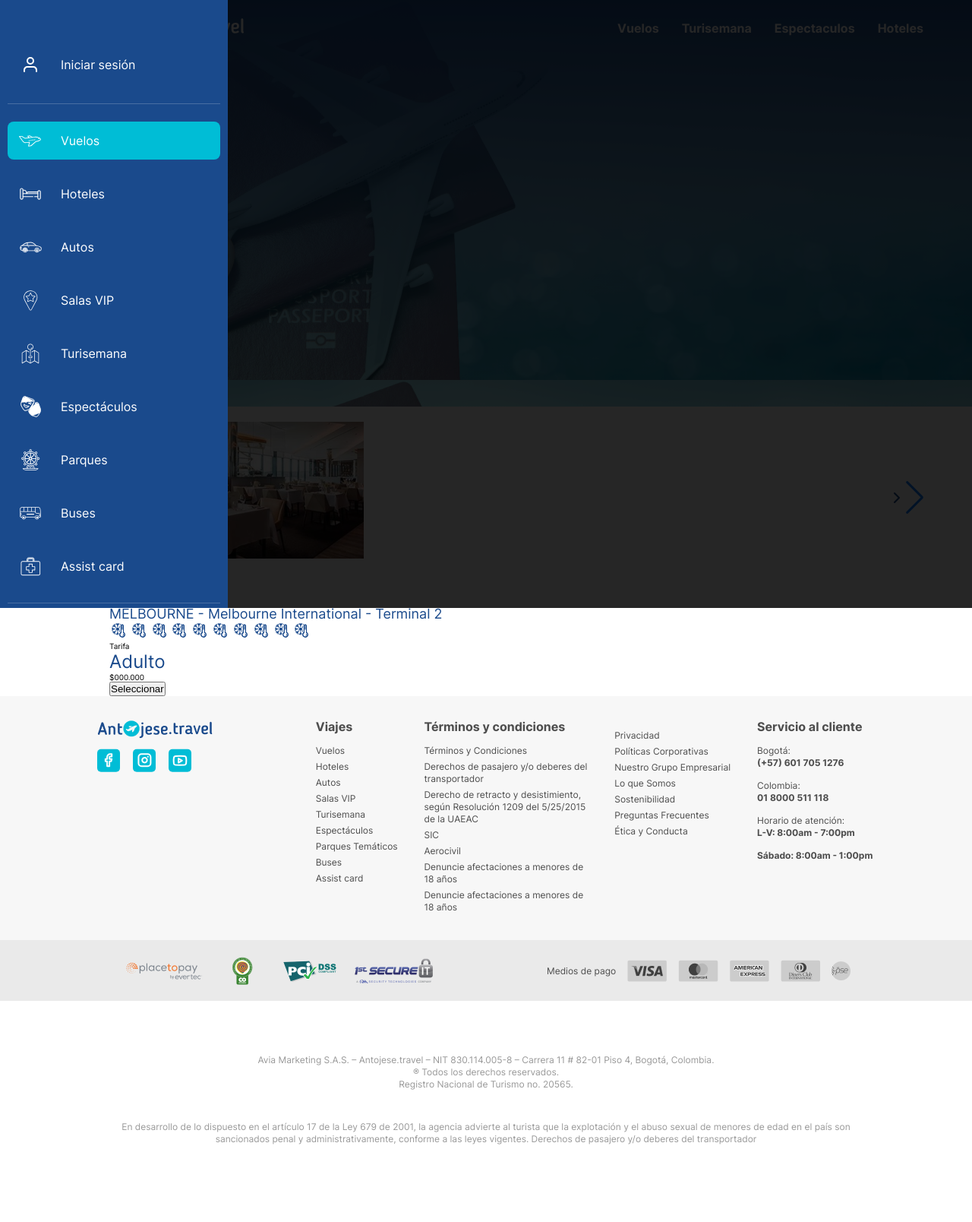
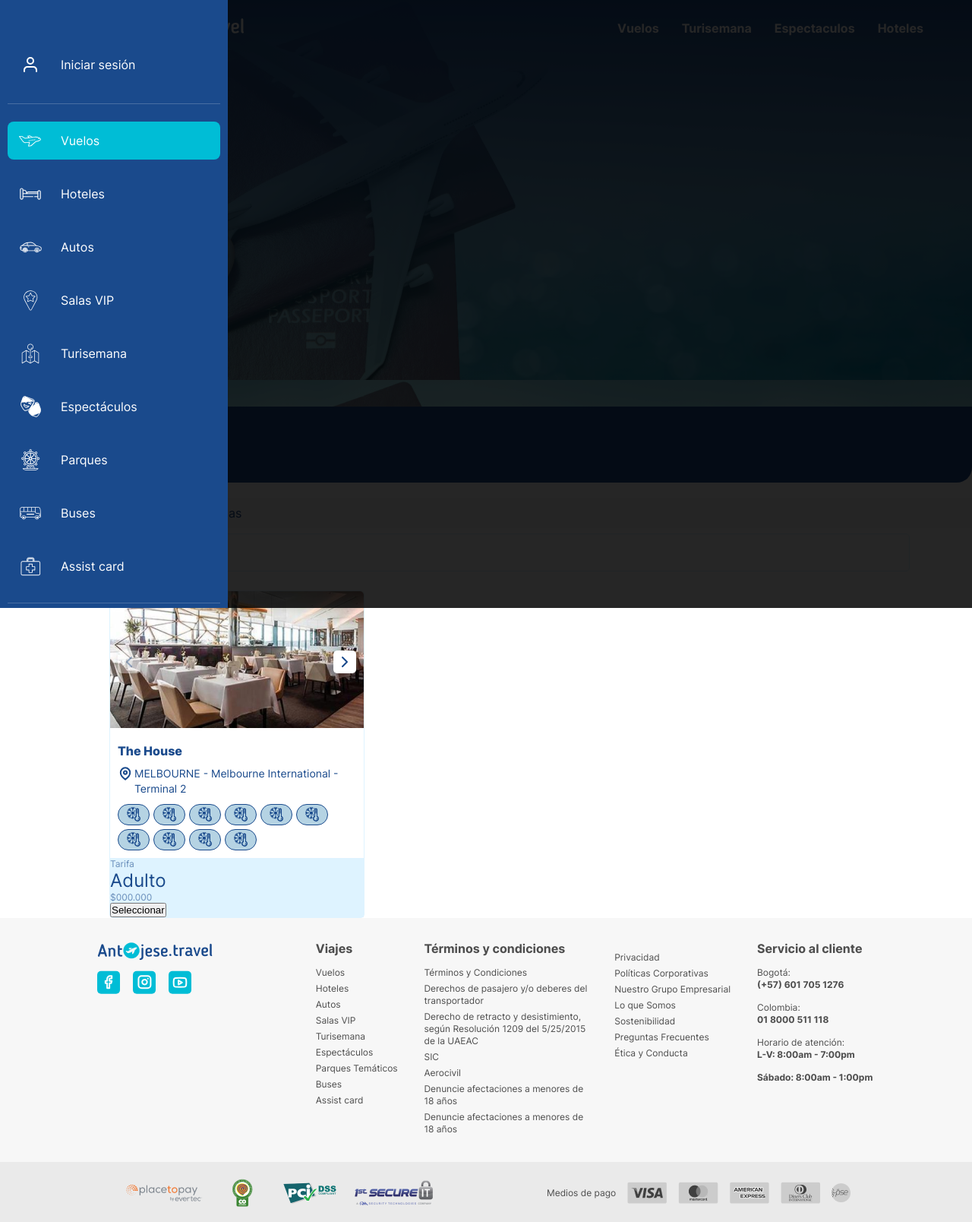
Before and after one commit to jhosuapp/antojese, a PHP site: page /page-vip-filter.php in a window 1280 px wide. Shown: the top 1608 px of the page at 76% size. Before the commit the page ends 1577 px from the top, so only its background shows below. Run offline with PHP 8.4, Linux system fonts and the light colour scheme.

Commit message:
common main

```diff
--- a/public_html/theme/150theme/css/main.css
+++ b/public_html/theme/150theme/css/main.css
@@ -709,6 +709,121 @@
     gap: 50px;
   }
 }
+.vip-search {
+  width: 100%;
+  height: 100px;
+  background: #1A4A8C;
+  border-radius: 0px 0px 20px 20px;
+}
+
+.vip-result {
+  padding: 7px 25px;
+  margin-top: 20px;
+  display: flex;
+  justify-content: flex-start;
+  align-items: center;
+  width: 100%;
+  height: 40px;
+  background: #F7F7F7;
+}
+
+.vip-select {
+  width: 100%;
+  padding: 0px 20px;
+  margin: 7px 0px 25px 0px;
+}
+.vip-select__cont {
+  width: 90%;
+  margin: 0px auto;
+  height: 50px;
+  border: 1px solid #DEF3FF;
+  border-radius: 5px;
+}
+
+.vip-salas {
+  width: 100%;
+}
+.vip-salas__cont--card {
+  width: 336px;
+  border: 1px solid #DEF3FF;
+  border-radius: 5px;
+}
+.vip-salas__cont--card .vipSwiper {
+  width: 100%;
+  border-radius: 5px;
+}
+.vip-salas__cont--card .vipSwiper__wrapper--slide {
+  width: 200px;
+  display: flex;
+  justify-content: center;
+  align-items: flex-start;
+}
+.vip-salas__cont--card .vipSwiper__wrapper--slide img {
+  -o-object-fit: cover;
+     object-fit: cover;
+}
+.vip-salas__cont--card .vipSwiper .vipSwiper-next,
+.vip-salas__cont--card .vipSwiper .vipSwiper-prev {
+  width: 30px;
+  height: 30px;
+  background: #fff;
+  box-shadow: 0px 3px 10px rgba(0, 0, 0, 0.3);
+  border-radius: 5px;
+}
+.vip-salas__cont--card .vipSwiper .vipSwiper-next:after,
+.vip-salas__cont--card .vipSwiper .vipSwiper-prev:after {
+  display: none;
+}
+.vip-salas__cont--card h5 {
+  margin-left: 10px;
+  font-weight: 800;
+  line-height: 20px;
+}
+.vip-salas__cont--card_location {
+  padding: 0px 0px 0px 10px;
+  margin-top: 10px;
+  display: flex;
+  justify-content: center;
+  align-items: flex-start;
+}
+.vip-salas__cont--card_location p {
+  font-weight: 500;
+  margin-left: 2px;
+  font-size: 1.4rem !important;
+  line-height: 20px;
+  color: #1A4A8C;
+}
+.vip-salas__cont--card_icons {
+  padding: 10px 10px;
+  width: 100%;
+  display: flex;
+  justify-content: flex-start;
+  align-items: center;
+  flex-wrap: wrap;
+  gap: 5px;
+}
+.vip-salas__cont--card_icons span {
+  display: flex;
+  justify-content: center;
+  align-items: center;
+  padding: 2px 9px;
+  width: 42px;
+  height: 28px;
+  background: #B5D3E3;
+  border: 1px solid #1A4A8C;
+  border-radius: 100px;
+}
+.vip-salas__cont--card_tarifas {
+  width: 100%;
+  background: #DEF3FF;
+}
+.vip-salas__cont--card_tarifas span {
+  font-weight: 400;
+  font-size: 1.2rem;
+  color: #1A4A8C;
+  opacity: 0.6;
+}
+
 .cars-search {
   width: 100%;
   height: 100px;
@@ -753,6 +868,9 @@
   font-weight: 500;
 }
 
+.cars-filter {
+  margin: 30px 0px;
+}
 .cars-filter .acordeon {
   background-color: #F7F7F7;
 }
@@ -765,6 +883,11 @@
 .cars-filter .acordeon .panel button {
   outline: inherit;
   border: none;
+  background-color: transparent;
+  transition: all 0.5s ease;
+}
+.cars-filter .acordeon .panel .rotate {
+  transform: rotate(180deg);
 }
 .cars-filter__left {
   display: flex;
@@ -785,6 +908,19 @@
   display: flex;
   justify-content: center;
   align-items: center;
+}
+.cars-filter__data .swiperCar .btn-next-car,
+.cars-filter__data .swiperCar .btn-prev-car {
+  width: 30px;
+  height: 30px;
+  padding: 10px;
+  background: #00BDD6;
+  box-shadow: 0px 4px 11px rgba(0, 0, 0, 0.2), 0px 1px 5px rgba(0, 0, 0, 0.25);
+  border-radius: 5px;
+}
+.cars-filter__data .swiperCar .btn-next-car::after,
+.cars-filter__data .swiperCar .btn-prev-car::after {
+  display: none;
 }
 .cars-filter .card-car {
   width: 95%;
@@ -856,6 +992,7 @@
   align-items: center;
 }
 .cars-filter .card-car__data--actions button:first-child {
+  cursor: pointer;
   padding: 10px 20px;
   background: #00BDD6;
   outline: none;
@@ -868,6 +1005,7 @@
   font-weight: 700;
 }
 .cars-filter .card-car__data--actions button:last-child {
+  cursor: pointer;
   padding: 10px 25px;
   background: #00BDD6;
   outline: none;
@@ -971,35 +1109,17 @@
 }
 
 .acordeon .data {
-  -webkit-animation: animate 0.7s;
-          animation: animate 0.7s;
+  background: #fff;
+}
+
+.data {
+  transition: all 0.5s ease;
 }
 
 .hideData {
   display: none;
 }
 
-@-webkit-keyframes animate {
-  from {
-    opacity: 0;
-    transform: scale(0.6);
-  }
-  to {
-    opacity: 1;
-    transform: scale(1);
-  }
-}
-
-@keyframes animate {
-  from {
-    opacity: 0;
-    transform: scale(0.6);
-  }
-  to {
-    opacity: 1;
-    transform: scale(1);
-  }
-}
 .filters {
   position: relative;
   z-index: 9;
```
Also changed, not shown: public_html/theme/150theme/js/mainscript.js, 2 other files.
